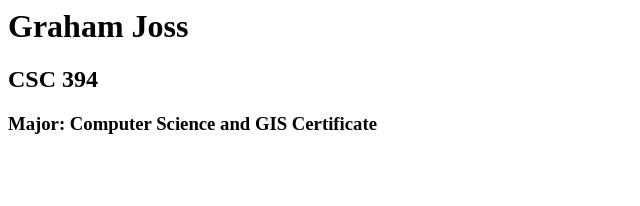
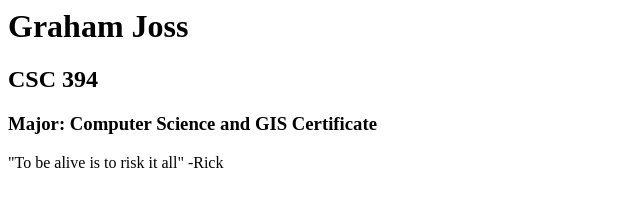
Before and after one commit to gramjos/csc-394-assignment-1, a plain HTML site: page index.html in a window 1280 px wide. Shown: the whole page, without its empty margins (0-640 px from the left). Drawn offline with Linux system fonts and the light colour scheme.

Commit message:
how does it really work?

```diff
--- a/index.html
+++ b/index.html
@@ -6,5 +6,6 @@
     <h1>Graham Joss</h1>
     <h2>CSC 394</h2>
 	<h3>Major: Computer Science and GIS Certificate</h3>
+	<p>"To be alive is to risk it all" -Rick</p>
   </body>
 </html>
```
